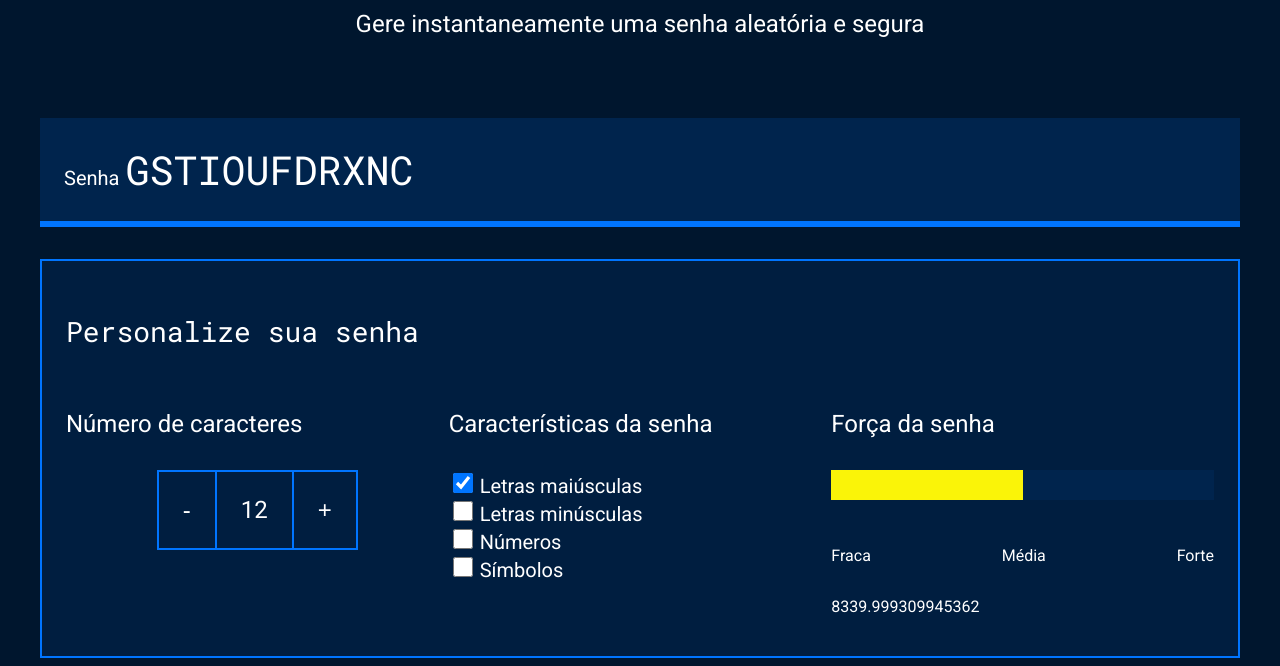
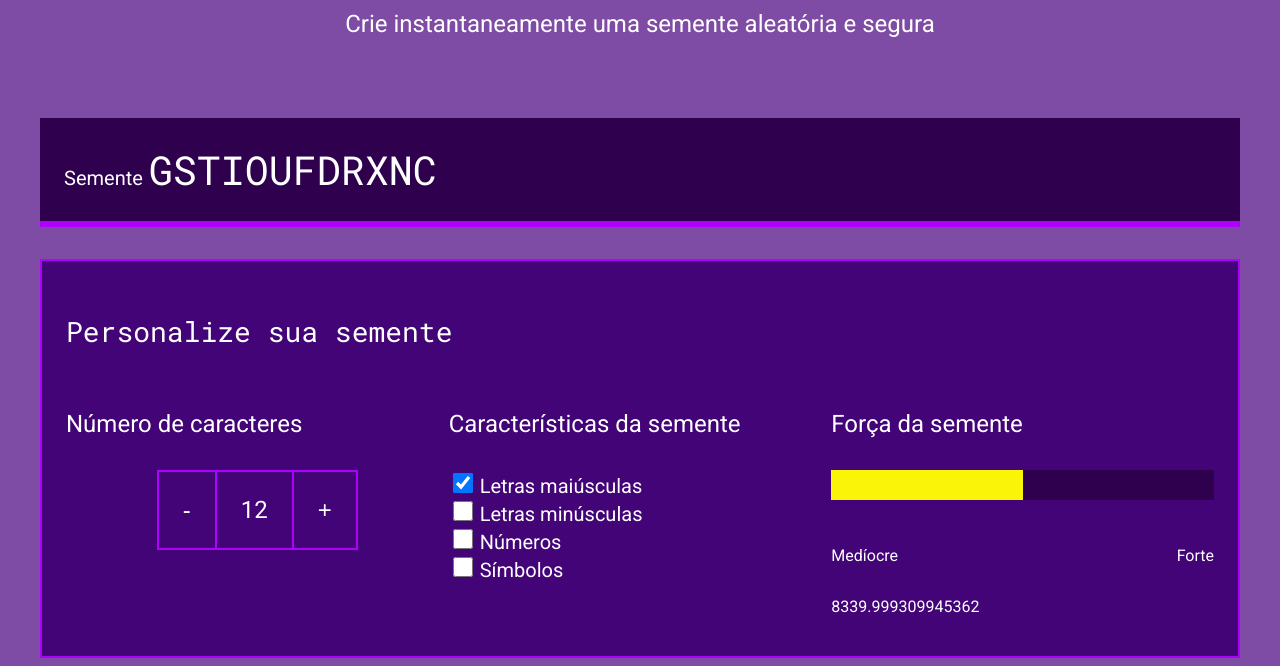
Before and after one commit to Gabrielle1527/Javascript---senha, a plain HTML site: page Gerador-de-senha/index.html in a window 1280 px wide. Shown: the part 208-874 px from the top of the page. Drawn offline with Linux system fonts and the light colour scheme.

Commit message:
Add files via upload

```diff
--- a/Gerador-de-senha/index.html
+++ b/Gerador-de-senha/index.html
@@ -12,15 +12,15 @@
     <section class="conteudo">
         <div class="conteudo-titulo">
             <img src="unlock.svg" alt="cadeado fechado">
-            <h2 class="titulo-principal">Gerador de senhas</h2>
-            <h3 class="titulo-secundario">Gere instantaneamente uma senha aleatória e segura</h3>
+            <h2 class="titulo-principal">✦ Criador de sementes da discórdia ✦</h2>
+            <h3 class="titulo-secundario">Crie instantaneamente uma semente aleatória e segura</h3>
         </div>
         <div class="conteudo-senha">
-            <label for="senha">Senha</label>
+            <label for="senha">Semente</label>
             <input name="senha" type="text" id="campo-senha" readonly>
         </div>
         <div class="parametro">
-            <h3 class="parametro-titulo">Personalize sua senha</h3>
+            <h3 class="parametro-titulo">Personalize sua semente</h3>
             <div class="parametro-coluna__senha">
                 <div class="parametro-senha">
                     <h4 class="parametro-senha__titulo">Número de caracteres</h4>
@@ -31,7 +31,7 @@
                     </div>
                 </div>
                 <div class="parametro-senha">
-                    <h4 class="parametro-senha__titulo">Características da senha</h4>
+                    <h4 class="parametro-senha__titulo">Características da semente</h4>
                     <div class="parametro-senha-checkbox">
                         <input name="maiusculo" type="checkbox" class="checkbox" checked>
                         <label for="maiusculo">Letras maiúsculas</label>
@@ -50,12 +50,12 @@
                     </div>
                 </div>
                 <div class="parametro-senha">
-                    <h4 class="parametro-senha__titulo">Força da senha</h4>
+                    <h4 class="parametro-senha__titulo">Força da semente</h4>
                     <div class="barra"></div>
                     <div class="forca fraca"></div>
                     <div class="parametro-senha-textos">
-                        <p>Fraca</p>
-                        <p>Média</p>
+                        <p>Medíocre</p>
+                        <p></p>
                         <p>Forte</p>
                     </div>
                     <p class="entropia"></p>
--- a/Gerador-de-senha/style.css
+++ b/Gerador-de-senha/style.css
@@ -2,10 +2,10 @@
 
 :root{
     --branco: white;
-    --cor-de-fundo: #00162E;
-    --fundo-senha: #00244D;
-    --fundo-texto: #001E40;
-    --borda: #0075FF;
+    --cor-de-fundo: #7f4ca5;
+    --fundo-senha: #2e004d;
+    --fundo-texto: #430477;
+    --borda: #ae00ff;
     --roboto: 'Roboto', sans-serif;
     --roboto-mono: 'Roboto Mono', monospace;
 }
```
